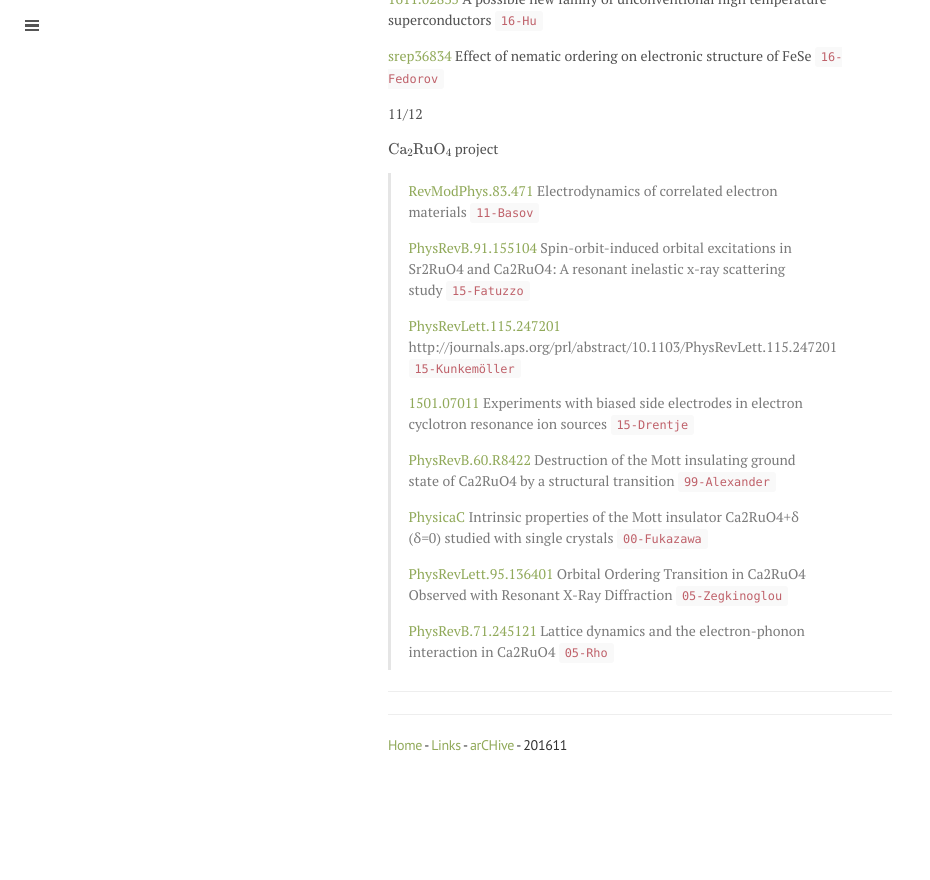
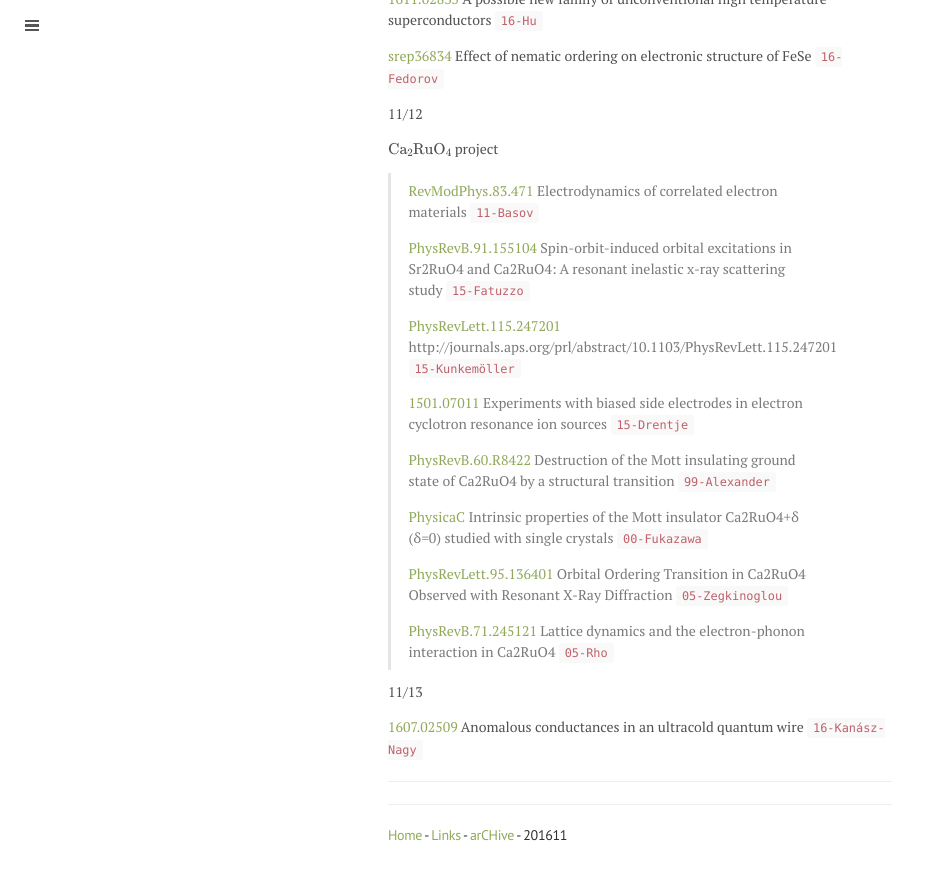
Before and after one commit to qkrwlsghdcjsworlt/work, a Jekyll site: the page built from 201611.md, in a window 1280 px wide and 900 px high, scrolled down 2237 px. Shown: the top 880 px of the window, without its empty margins (0-930 px from the left). Built offline with Jekyll 4.4.1, drawn with Linux system fonts in a browser that asks for light colours; formulas are drawn with MathJax 3; before the commit the page ends 3047 px from its top, so only the background shows below that.

Commit message:
“update”

```diff
--- a/201611.md
+++ b/201611.md
@@ -112,6 +112,9 @@ title: 201611
 [PhysRevB.71.245121](http://journals.aps.org/prb/abstract/10.1103/PhysRevB.71.245121) Lattice dynamics and the electron-phonon interaction in Ca2RuO4 `05-Rho`
 
 
+11/13
+
+[1607.02509](https://arxiv.org/abs/1607.02509) Anomalous conductances in an ultracold quantum wire `16-Kanász-Nagy`
 
 
 
```
